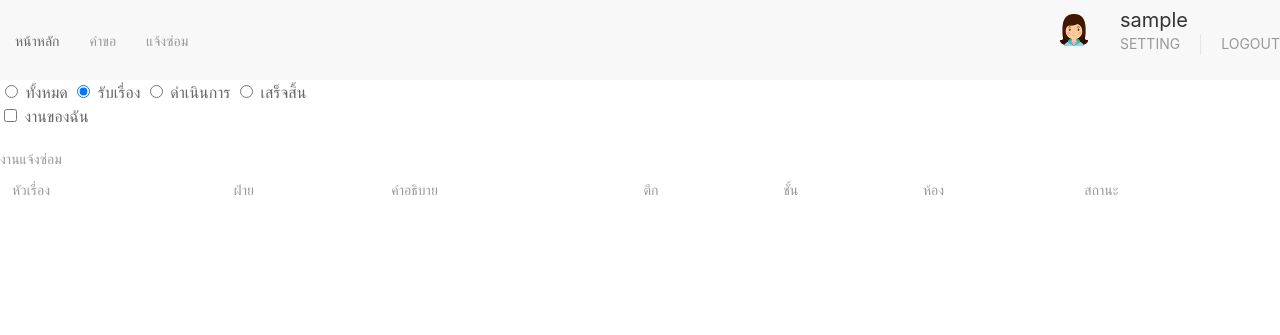
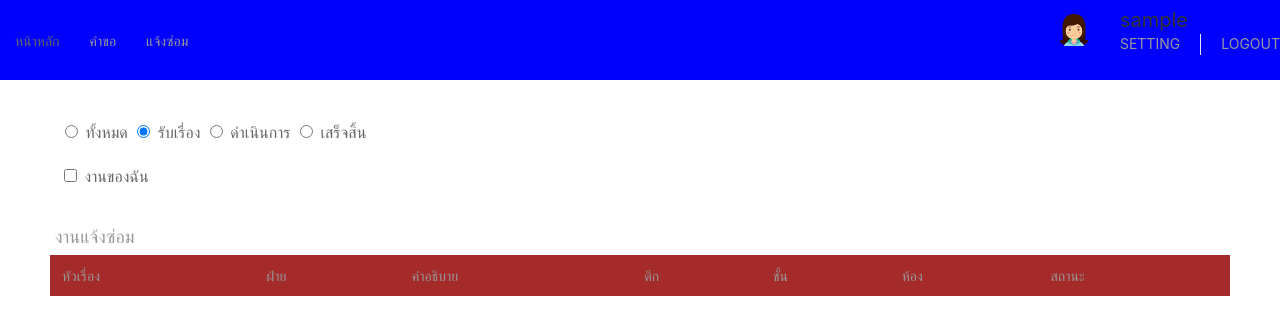
Before and after one commit to scitu/need2fix, a Django app: page /task/list/ in a window 1280 px wide. Shown: the top 335 px of the page. Run offline with Django 3.2, Linux system fonts and the light colour scheme; the visitor is signed in with stand-in values (Sample User, id 1); data comes from the database, SQL or seed files in the repository; data that the repository does not hold is empty.

Commit message:
fix html css

```diff
--- a/need2fix/app/templates/app/task_list.html
+++ b/need2fix/app/templates/app/task_list.html
@@ -1,20 +1,29 @@
 {% extends 'base.html' %}
+{% load static %}
 {% block title %} งานซ่อม {% endblock %}
 {% block content %}
+<link rel="stylesheet" href="{% static 'css/uikit.min.css' %}" />
+<div style="margin-left: 50px; margin-top: 30px; margin-right: 50px;">
+  <div id='content'>
+    <div style="padding: 10px;">
 
-<div id='content'>
       <form>
         <input type='radio' value='0' v-model='filterStatus'> ทั้งหมด
         <input type='radio' value='1' v-model='filterStatus'> รับเรื่อง
         <input type='radio' value='2' v-model='filterStatus'> ดำเนินการ
         <input type='radio' value='3' v-model='filterStatus'> เสร็จสิ้น
       </form>
+    </div>
+
+    <div style="padding: 10px;">
       <form>
         <input type='checkbox' value='true' v-model='onlyMe'> งานของฉัน
       </form>
+    </div>
 
-  <table class='uk-table uk-table-striped uk-table-hover  uk-table-small'>
-    <caption>งานแจ้งซ่อม</caption>
+
+    <table class='uk-table uk-table-striped uk-table-hover  uk-table-small' style="background-color: brown;">
+      <caption style="padding: 5px; font-size: 18px;">งานแจ้งซ่อม</caption>
       <thead>
         <tr>
           <th> หัวเรื่อง </th>
@@ -42,6 +51,7 @@
       </tr>
     </tbody>
   </table>
+</div>
 </div>
 {% endblock %}
 
--- a/need2fix/app/templates/base.html
+++ b/need2fix/app/templates/base.html
@@ -15,8 +15,8 @@
 <script src="{% static 'js/uikit.min.js' %}"></script>
 <script src="{% static 'js/uikit-icons.min.js' %}"></script>
 <div id="app">
-  <nav class="uk-navbar-container" uk-navbar>
-    <div class="uk-navbar-left">
+  <nav class="uk-navbar-container" uk-navbar style="background-color: blue;">
+    <div class="uk-navbar-left" >
       <ul class="uk-navbar-nav">
         <li> <a href="{% url 'home' %}"> หน้าหลัก </a> </li>
         <li> <a href="{% url 'app:task-list' %}"> คำขอ </a> </li>
```
Also changed, not shown: need2fix/app/templates/app/task_add.html (+15 -5 lines), need2fix/app/urls.py (line endings or trailing spaces), need2fix/static/css/uikit.css. Lines whose indentation alone changed are shown as unchanged.
